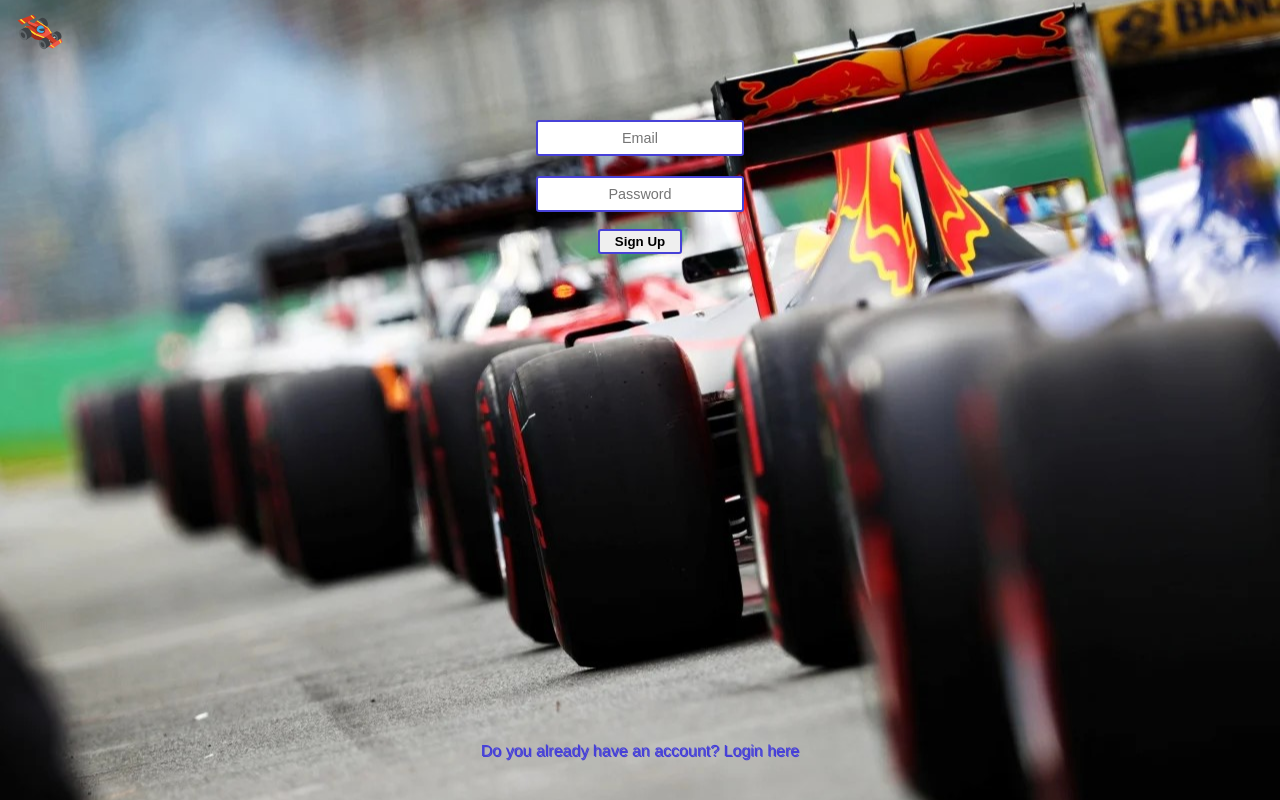
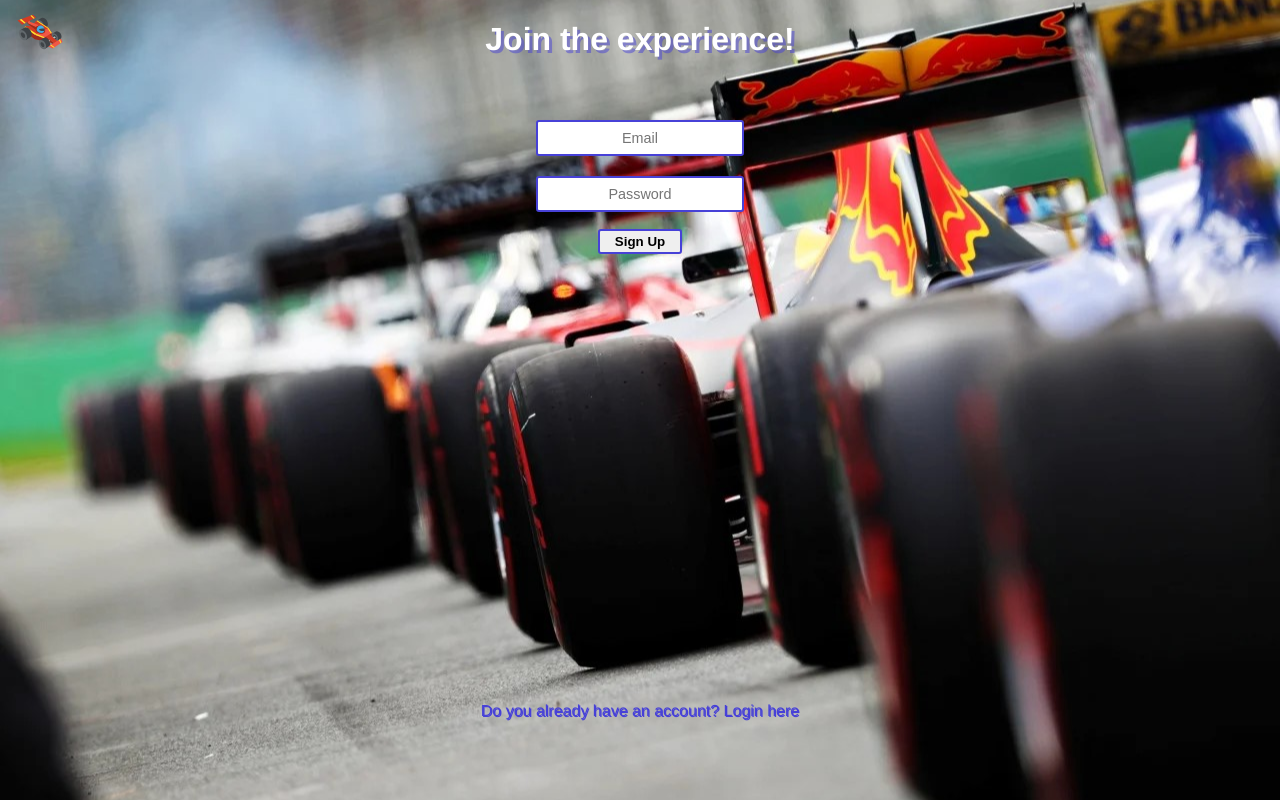
Before and after one commit to LisandrOviedo/PI-Drivers, a React (Vite) app in the folder client/: page /register in a window 1280 px wide. Built offline with nearby package versions, Linux system fonts and the light colour scheme.

Commit message:
Drivers v1.9.9

```diff
--- a/client/src/components/DriverDetails/DriverDetails.module.scss
+++ b/client/src/components/DriverDetails/DriverDetails.module.scss
@@ -7,10 +7,10 @@
   justify-content: space-evenly;
   align-items: center;
   color: $first-color;
-
   line-height: 1.5;
   text-transform: capitalize;
   position: relative;
+  min-height: 100vh;
 
   .firstSection {
     text-align: center;
--- a/client/src/components/Login/Login.jsx
+++ b/client/src/components/Login/Login.jsx
@@ -46,6 +46,8 @@ export default function Login({ login }) {
       <Link to="/">
         <img src="/Logo.svg" alt="Inicio" />
       </Link>
+      <br />
+      <h1>Welcome back!</h1>
       <div className={styles.formContainer}>
         <form>
           <input
--- a/client/src/components/Login/Login.module.scss
+++ b/client/src/components/Login/Login.module.scss
@@ -7,6 +7,11 @@
   display: flex;
   justify-content: center;
   position: relative;
+
+  h1 {
+    color: $second-color;
+    text-shadow: 3px 3px $third-color;
+  }
 
   img {
     position: absolute;
@@ -113,7 +118,7 @@
 
 .buttonContainer2 {
   position: absolute;
-  bottom: 5%;
+  bottom: 10%;
 
   .linkNav {
     color: #4741d7;
--- a/client/src/components/RegisterUser/RegisterUser.jsx
+++ b/client/src/components/RegisterUser/RegisterUser.jsx
@@ -46,6 +46,8 @@ export default function RegisterUser({ register }) {
       <Link to="/">
         <img src="/Logo.svg" alt="Inicio" />
       </Link>
+      <br />
+      <h1>Join the experience!</h1>
       <div className={styles.formContainer}>
         <form>
           <input
--- a/client/src/components/RegisterUser/RegisterUser.module.scss
+++ b/client/src/components/RegisterUser/RegisterUser.module.scss
@@ -7,6 +7,11 @@
   display: flex;
   justify-content: center;
   position: relative;
+
+  h1 {
+    color: $second-color;
+    text-shadow: 3px 3px $third-color;
+  }
 
   img {
     position: absolute;
@@ -113,7 +118,7 @@
 
 .buttonContainer2 {
   position: absolute;
-  bottom: 5%;
+  bottom: 10%;
 
   .linkNav {
     color: #4741d7;
```
